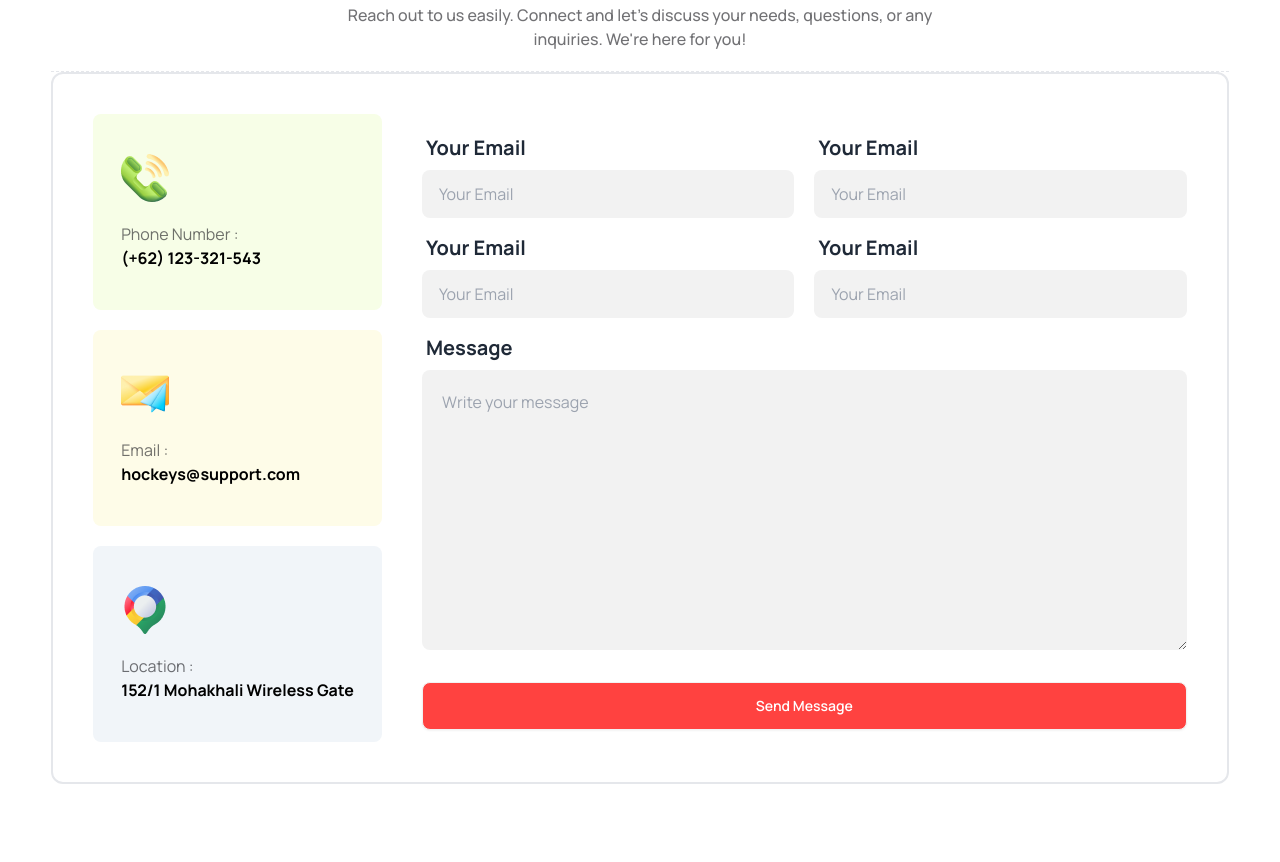
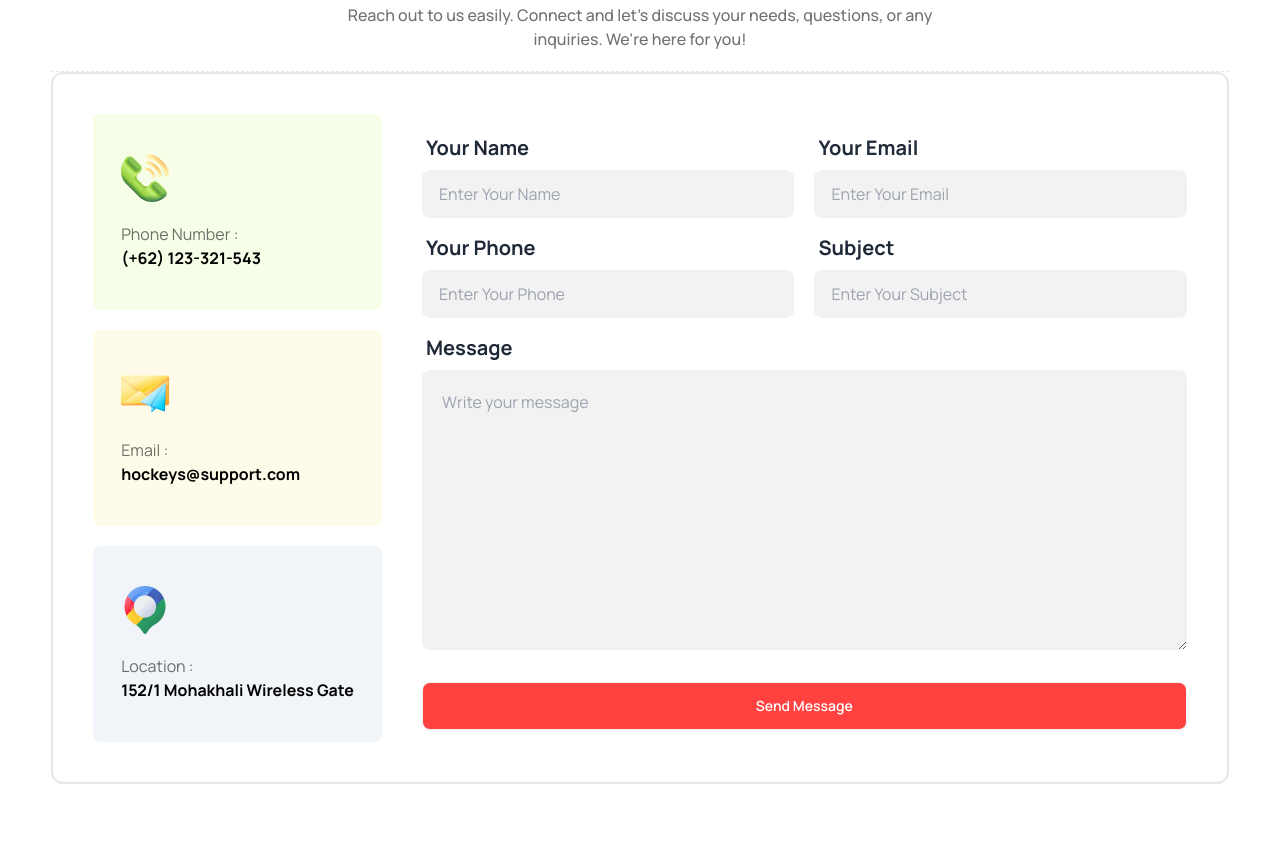
Before and after one commit to ronypk999/Hockeys, a plain HTML site: page index.html in a window 1280 px wide. Shown: the part 4260-5122 px from the top of the page. Drawn offline with nearby package versions, Linux system fonts and the light colour scheme.

Commit message:
mobile responsive

```diff
--- a/index.html
+++ b/index.html
@@ -53,7 +53,7 @@
                                 d="M21 21l-6-6m2-5a7 7 0 11-14 0 7 7 0 0114 0z" />
                         </svg>
                     </button>
-                    <a class="btn text-xl font-bold theme-bg text-white">Get Ticket</a>
+                    <a class="btn lg:text-xl font-bold theme-bg text-white">Get Ticket</a>
                 </div>
             </div>
             <div class="relative">
@@ -526,34 +526,34 @@
                          <div class="flex gap-5 flex-col lg:flex-row">
                             <div class="form-control flex-1">
                                 <label class="label">
-                                  <span class="label-text text-xl font-bold">Your Email</span>
+                                  <span class="label-text lg:text-xl font-bold">Your Name</span>
                                 </label>
-                                <input type="email" placeholder="Your Email" class="input bg-base-200" required />
+                                <input type="text" placeholder="Enter Your Name" class="input bg-base-200" required />
                               </div>
                               <div class="form-control flex-1">
                                 <label class="label">
-                                  <span class="label-text text-xl font-bold">Your Email</span>
+                                  <span class="label-text lg:text-xl font-bold">Your Email</span>
                                 </label>
-                                <input type="email" placeholder="Your Email" class="input bg-base-200" required />
+                                <input type="email" placeholder="Enter Your Email" class="input bg-base-200" required />
                               </div>
                          </div>
                          <div class="flex gap-5 flex-col lg:flex-row">
                             <div class="form-control flex-1">
                                 <label class="label">
-                                  <span class="label-text text-xl font-bold">Your Email</span>
+                                  <span class="label-text lg:text-xl font-bold">Your Phone</span>
                                 </label>
-                                <input type="email" placeholder="Your Email" class="input bg-base-200" required />
+                                <input type="number" placeholder="Enter Your Phone" class="input bg-base-200" required />
                               </div>
                               <div class="form-control flex-1">
                                 <label class="label">
-                                  <span class="label-text text-xl font-bold">Your Email</span>
+                                  <span class="label-text lg:text-xl font-bold">Subject</span>
                                 </label>
-                                <input type="email" placeholder="Your Email" class="input bg-base-200" required />
+                                <input type="text" placeholder="Enter Your Subject" class="input bg-base-200" required />
                               </div>
                          </div>
                          <div class="form-control flex-1">
                             <label class="label">
-                              <span class="label-text text-xl font-bold">Message</span>
+                              <span class="label-text lg:text-xl font-bold">Message</span>
                             </label>
 
                             <textarea class=" p-5 rounded-lg bg-base-200" name="" placeholder="Write your message" id="" cols="30" rows="10"></textarea>
```
